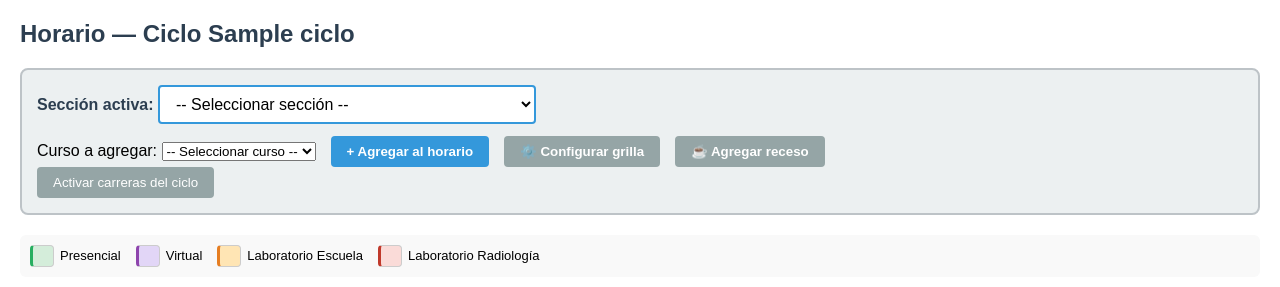
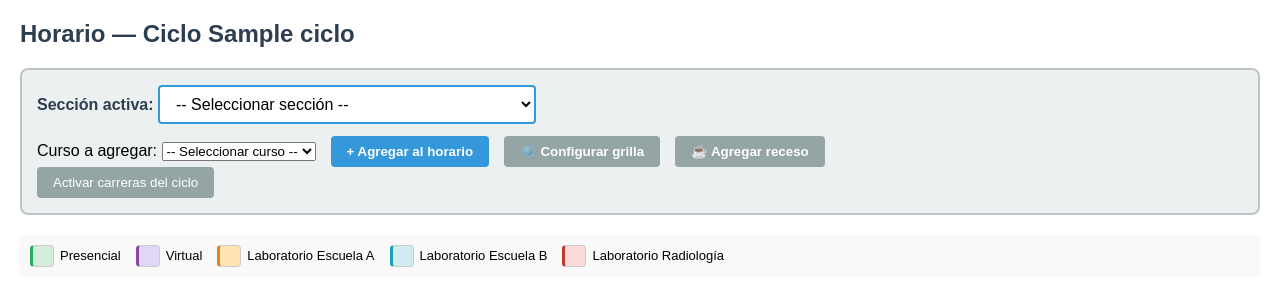
Before and after one commit to changmanuel14/sistema_horarios, a Flask app: page /horario/1 in a window 1280 px wide. Shown: the part 39-326 px from the top of the page. Run offline with Flask 3, Linux system fonts and the light colour scheme; tables that the repository leaves empty hold one stand-in row (values such as "Sample post"); some libraries are stand-ins or nearby versions.

Commit message:
Se agrega laboratorio escuela B

```diff
--- a/app.py
+++ b/app.py
@@ -940,7 +940,8 @@ def validar_laboratorio():
     asignacion_id = int(d.get('asignacion_id')) if d.get('asignacion_id') else None
     ciclo_id = int(d.get('ciclo_id')) if d.get('ciclo_id') else None
 
-    if modalidad not in ['laboratorio_escuela', 'laboratorio_radiologia']:
+    laboratorios = ['laboratorio_escuela_a', 'laboratorio_escuela_b', 'laboratorio_radiologia']
+    if modalidad not in laboratorios:
         return jsonify({'conflicto': False})
 
     if not bloque_id or not ciclo_id:
@@ -989,7 +990,12 @@ def validar_laboratorio():
             ciclo_conflicto = Ciclo.query.get(asignacion.id_ciclo)
             nombre_ciclo = ciclo_conflicto.nombre if ciclo_conflicto else "otro ciclo"
 
-            nombre_lab = "Laboratorio Escuela" if modalidad == 'laboratorio_escuela' else "Laboratorio Radiología"
+            nombres_labs = {
+                'laboratorio_escuela_a': 'Laboratorio Escuela A',
+                'laboratorio_escuela_b': 'Laboratorio Escuela B',
+                'laboratorio_radiologia': 'Laboratorio Radiología'
+            }
+            nombre_lab = nombres_labs.get(modalidad, modalidad)
 
             return jsonify({
                 'conflicto': True,
--- a/reportes.py
+++ b/reportes.py
@@ -18,14 +18,16 @@ DIAS_CORTO = {1: 'Lun', 2: 'Mar', 3: 'Mié', 4: 'Jue', 5: 'Vie', 6: 'Sáb', 7: '
 MODALIDAD_NOMBRE = {
     'presencial': 'Presencial',
     'virtual': 'Virtual',
-    'laboratorio_escuela': 'Lab. Escuela',
+    'laboratorio_escuela_a': 'Lab. Escuela A',
+    'laboratorio_escuela_b': 'Lab. Escuela B',
     'laboratorio_radiologia': 'Lab. Radiología'
 }
 
 MODALIDAD_COLOR = {
     'presencial': '#D4EDDA',
     'virtual': '#E2D6F7',
-    'laboratorio_escuela': '#FFE5B4',
+    'laboratorio_escuela_a': '#FFE5B4',
+    'laboratorio_escuela_b': '#D1ECF1',
     'laboratorio_radiologia': '#FADBD8'
 }
 
--- a/static/horario.js
+++ b/static/horario.js
@@ -12,7 +12,8 @@ function formatoModalidad(mod) {
     const nombres = {
         'presencial': '🏫 Presencial',
         'virtual': '💻 Virtual',
-        'laboratorio_escuela': '🔬 Lab. Escuela',
+        'laboratorio_escuela_a': '🔬 Lab. Escuela A',
+        'laboratorio_escuela_b': '🔬 Lab. Escuela B',
         'laboratorio_radiologia': '☢️ Lab. Radiología'
     };
     return nombres[mod] || mod;
@@ -184,7 +185,8 @@ function pintar() {
         const claseModalidad = {
             'presencial': 'presencial',
             'virtual': 'virtual',
-            'laboratorio_escuela': 'lab-escuela',
+            'laboratorio_escuela_a': 'lab-escuela-a',
+            'laboratorio_escuela_b': 'lab-escuela-b',
             'laboratorio_radiologia': 'lab-radiologia'
         };
         div.className = `bloque ${claseModalidad[a.modalidad] || 'presencial'}`;
@@ -339,9 +341,8 @@ async function validarTraslape(docenteId, bloqueId, asignacionId) {
 }
 
 async function validarLaboratorio(modalidad, bloqueId, asignacionId) {
-    console.log("-> Ejecutando validarLaboratorio:", { modalidad, bloqueId, asignacionId, cicloId });
-
-    if (modalidad !== 'laboratorio_escuela' && modalidad !== 'laboratorio_radiologia') {
+    const laboratorios = ['laboratorio_escuela_a', 'laboratorio_escuela_b', 'laboratorio_radiologia'];
+    if (!laboratorios.includes(modalidad)) {
         return true;
     }
 
--- a/static/style.css
+++ b/static/style.css
@@ -609,9 +609,14 @@ table.lista th {
 }
 
 /* Colores para las nuevas modalidades */
-.bloque.lab-escuela {
+.bloque.lab-escuela-a {
     background: #ffe5b4;
     border-left: 3px solid #e67e22;
+}
+
+.bloque.lab-escuela-b {
+    background: #d1ecf1;
+    border-left: 3px solid #17a2b8;
 }
 
 .bloque.lab-radiologia {
@@ -654,9 +659,14 @@ table.lista th {
     border-left: 3px solid #8e44ad;
 }
 
-.leyenda-color.lab-escuela {
+.leyenda-color.lab-escuela-a {
     background: #ffe5b4;
     border-left: 3px solid #e67e22;
+}
+
+.leyenda-color.lab-escuela-b {
+    background: #d1ecf1;
+    border-left: 3px solid #17a2b8;
 }
 
 .leyenda-color.lab-radiologia {
@@ -886,8 +896,12 @@ table.lista th {
     background: #e2d6f7;
 }
 
-.bg-lab-escuela {
+.bg-lab-escuela-a {
     background: #ffe5b4;
+}
+
+.bg-lab-escuela-b {
+    background: #d1ecf1;
 }
 
 .bg-lab-radiologia {
--- a/templates/horario.html
+++ b/templates/horario.html
@@ -82,8 +82,12 @@
         <span>Virtual</span>
     </div>
     <div class="leyenda-item">
-        <div class="leyenda-color lab-escuela"></div>
-        <span>Laboratorio Escuela</span>
+        <div class="leyenda-color lab-escuela-a"></div>
+        <span>Laboratorio Escuela A</span>
+    </div>
+    <div class="leyenda-item">
+        <div class="leyenda-color lab-escuela-b"></div>
+        <span>Laboratorio Escuela B</span>
     </div>
     <div class="leyenda-item">
         <div class="leyenda-color lab-radiologia"></div>
@@ -120,8 +124,9 @@
             <select id="sel-modalidad">
                 <option value="presencial">Presencial</option>
                 <option value="virtual">Virtual</option>
-                <option value="laboratorio_escuela">Laboratorio Escuela</option>
-                <option value="laboratorio_radiologia">Laboratorio Radiología</option>
+                <option value="laboratorio_escuela_a">🔬 Laboratorio Escuela A</option>
+                <option value="laboratorio_escuela_b">🔬 Laboratorio Escuela B</option>
+                <option value="laboratorio_radiologia">☢️ Laboratorio Radiología</option>
             </select>
         </label>
         <div class="modal-actions">
--- a/templates/reporte_laboratorio.html
+++ b/templates/reporte_laboratorio.html
@@ -62,7 +62,11 @@
         dias.forEach(d => html += `<th>${d}</th>`);
         html += '</tr></thead><tbody>';
 
-        const colorBg = modalidad === 'laboratorio_escuela' ? 'bg-lab-escuela' : 'bg-lab-radiologia';
+        const colorBg = {
+            'laboratorio_escuela_a': 'bg-lab-escuela-a',
+            'laboratorio_escuela_b': 'bg-lab-escuela-b',
+            'laboratorio_radiologia': 'bg-lab-radiologia'
+        }[modalidad] || '';
 
         horasUnicas.forEach(h => {
             const ref = data.asignaciones.find(a => a.hora_inicio === h);
--- a/templates/reporte_seccion.html
+++ b/templates/reporte_seccion.html
@@ -70,7 +70,8 @@
                     const claseColor = {
                         'Presencial': 'bg-presencial',
                         'Virtual': 'bg-virtual',
-                        'Lab. Escuela': 'bg-lab-escuela',
+                        'Lab. Escuela A': 'bg-lab-escuela-a',
+                        'Lab. Escuela B': 'bg-lab-escuela-b',
                         'Lab. Radiología': 'bg-lab-radiologia'
                     }[asignacion.modalidad] || '';
                     html += `<td class="${claseColor}"><strong>${asignacion.curso}</strong><br>${asignacion.docente}<br><em>${asignacion.modalidad}</em></td>`;
```
Also changed, not shown: templates/reportes.html (+12 -14 lines).
